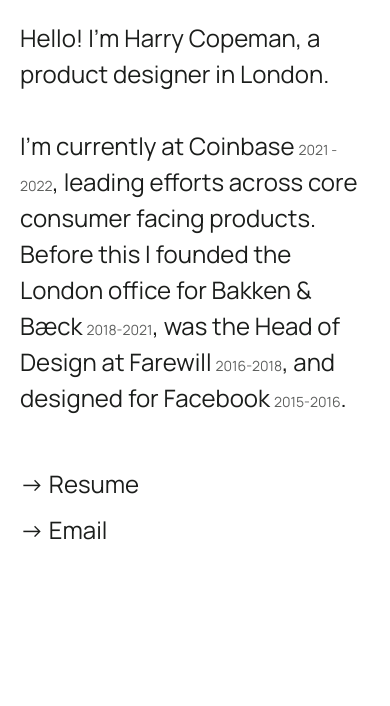
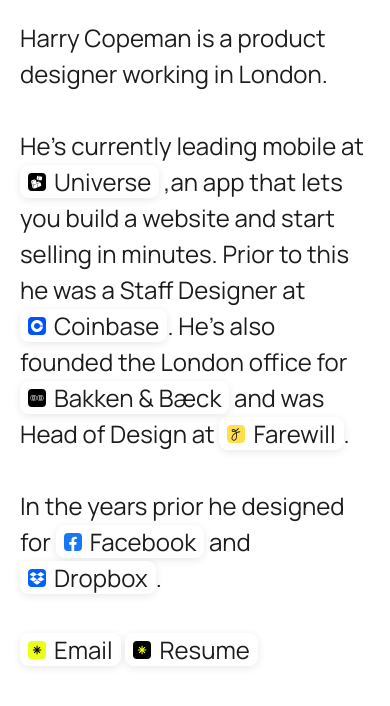
Before and after one commit to harrycopeman/harrycopeman.com, a PHP site: page / in a window 390 px wide. Shown: the top 706 px of the page. Run offline with PHP 8.4, Linux system fonts and the light colour scheme; some web fonts are replaced.

Commit message:
Adding Universe

```diff
--- a/assets/css/style.css
+++ b/assets/css/style.css
@@ -75,7 +75,7 @@ body {
 
 
 p {
-  font-size: 28px;
+  font-size: 34px;
   line-height: 1.5;
 }
 span {
@@ -86,14 +86,29 @@ span {
 
 a {
   color: inherit;
-  text-decoration: underline;
+  text-decoration: none;
 }
 strong {
   font-weight: inherit;
-  color: #A0A0A0;
+  background: #FFFFFF;
+  box-shadow: 0px 2px 8px rgba(0, 0, 0, 0.09);
+  border-radius: 9px;
+  padding: 0px 8px 0px 8px;
+  white-space: nowrap;
+  transition: all .2s ease-in-out;
 }
 
+strong img {
+  height: 26px;
+  width: 26px;
+  border-radius: 4px;
+  margin-right: 8px;
+}
 
+strong:hover {
+  cursor: pointer;
+  box-shadow: 0px 2px 10px rgba(0, 0, 0, 0.15);
+ }
 
 ul {
   margin-top: 60px;
@@ -102,7 +117,7 @@ ul {
 li {
   cursor: pointer;
   list-style: none;
-  font-size: 28px;
+  font-size: 24px;
   margin-bottom: 30px;
   cursor: url('../img/cursor-white.png'), auto;
     cursor: -webkit-image-set(
@@ -115,22 +130,8 @@ li a {
     text-decoration: none;
 }
 
-a:hover {
-    opacity: 0.8;
-}
 
-@media screen and (max-width: 800px) {
-  .homepage{
-              padding: 24px;
-            }
 
-  h1 {
-    font-size: 22px;
-  }
-  p, li{
-    font-size: 24px;
-  }
-}
 
 
 ::selection {
@@ -151,7 +152,7 @@ a:hover {
 
 .left {
     flex-basis: auto;
-    width: 50%;
+    width: 40%;
     padding: 3rem;
 
 }
@@ -159,16 +160,19 @@ a:hover {
 .right {
     order: 1;
     padding: 3rem;
-    width: 50%;
+    width: 60%;
 }
 
 .fixed {
-  width: 45%;
-  max-width: 800px;
+  width: 35%;
   position: fixed;
   pointer-events: none;
 }
 
+
+.right a {
+  text-decoration: underline;
+}
 
 a {
   pointer-events: auto;
@@ -181,9 +185,32 @@ a {
 }
 
 
+@media screen and (max-width: 1400px) {
+.left {
+    flex-basis: auto;
+    width: 50%;
+    padding: 3rem;
 
+}
 
-@media screen and (max-width: 1200px) {
+p {
+  font-size: 28px;
+}
+
+.right {
+    order: 1;
+    padding: 3rem;
+    width: 50%;
+}
+
+.fixed {
+  width: 45%;
+  position: fixed;
+  pointer-events: none;
+}
+}
+
+@media screen and (max-width: 1000px) {
 
   .right{
     display: none;
@@ -202,6 +229,22 @@ a {
     width: 100%;
   }
 
+}
 
 
+@media screen and (max-width: 800px) {
+  .homepage{
+              padding: 24px;
+            }
+
+  h1 {
+    font-size: 22px;
+  }
+  p, li{
+    font-size: 24px;
+  }
+  strong img{
+    height: 18px;
+    width: 18px;
+  }
 }
--- a/index.html
+++ b/index.html
@@ -27,11 +27,11 @@
   <div class="left">
 
       <div class="fixed">
-  		<p>Hello! I’m Harry Copeman, a product designer in London.<br><br>I’m currently at Coinbase<span>2021 - 2022</span>, leading efforts across core consumer facing products. Before this I founded the London office for Bakken & Bæck<span>2018-2021</span>, was the Head of Design at Farewill<span>2016-2018</span>, and designed for Facebook<span>2015-2016</span>.</p>
-      <ul class="links">
-        <li><a href="https://www.notion.so/harrycopeman/Harry-Copeman-0f94659611044c95bbeb9c874c917c7a" target="_blank">→ Resume</a></li>
-        <li><a href="mailto:harry.copeman@gmail.com">→ Email</a></li>
-      </ul>
+  		<p>Harry Copeman is a product designer working in London.<br><br>He’s currently leading mobile at <a target="_blank" href="https://apps.apple.com/us/app/universe-website-builder/id1211437633"><strong><img src="assets/img/universe.svg">Universe</strong></a> ,an app that lets you build a website and start selling in minutes. Prior to this he was a Staff Designer at <a target="_blank" href="https://apps.apple.com/us/app/coinbase-buy-bitcoin-ether/id886427730"><strong><img src="assets/img/coinbase.svg">Coinbase</strong></a>. He’s also founded the London office for <a target="_blank" href="https://bakkenbaeck.com/"><strong><img src="assets/img/bb.svg">Bakken & Bæck</strong></a> and was Head of Design at <a target="_blank" href="https://farewill.com/"><strong><img src="assets/img/farewill.svg">Farewill</strong></a>.
+
+      <br><br>In the years prior he designed for <a target="_blank" href="https://twitter.com/MetaHorizon/status/1579947568372404226"><strong><img src="assets/img/fb.svg">Facebook</strong></a> and <a target="_blank" href="https://www.dropbox.com/3"><strong><img src="assets/img/dropbox.svg">Dropbox</strong>.</a>
+
+      <br><br><a href="mailto:harry.copeman@gmail.com"><strong><img src="assets/img/email.svg">Email</strong></a> <a target="_blank" href="https://www.notion.so/harrycopeman/Harry-Copeman-0f94659611044c95bbeb9c874c917c7a"><strong><img src="assets/img/resume.svg">Resume</strong></a></p>
       </div>
   </div>
 
@@ -54,7 +54,7 @@
       <p class="caption">Launched product tagging across Facebook and Instagram</p>
 
       <img src="assets/img/cord.jpg">
-      <p class="caption">Led the redesign of Cord</p>
+      <p class="caption">Led the redesign of Cord. <a href="https://cord.com/" target="_blank">Website →</p>
 
 
       <img src="assets/img/mailbox.png">
```
Also changed, not shown: assets/img/bb.svg (added), assets/img/coinbase.svg (added), assets/img/dropbox.svg (added), assets/img/email.svg (added), assets/img/farewill.svg (added), assets/img/farewill2.svg (added), assets/img/fb.svg (added), assets/img/resume.svg (added), assets/img/universe.svg (added).
